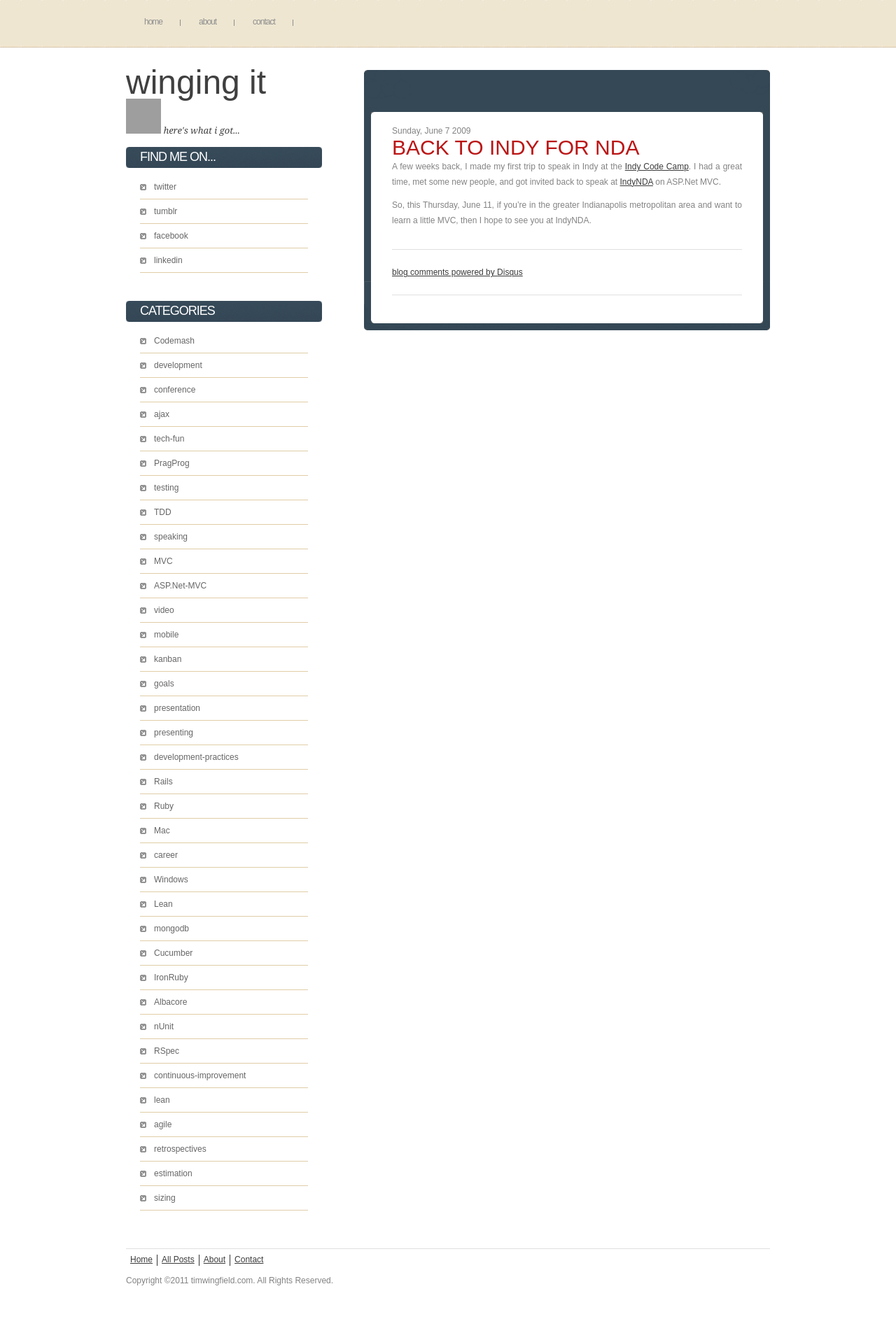
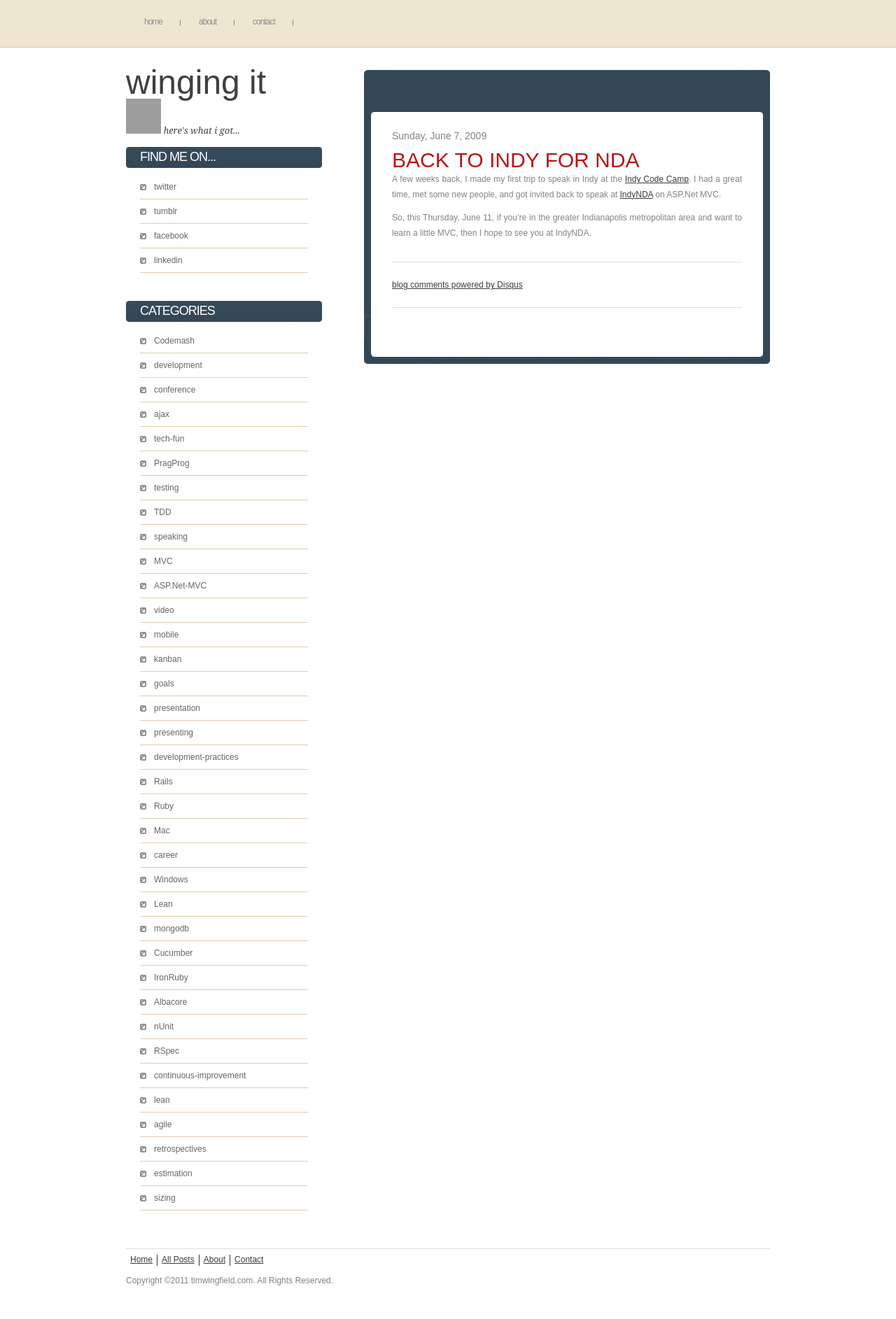
Before and after one commit to timwingfield/timwingfield.github.com, a Jekyll site: the page built from _posts/2009-06-07-back-to-indy-for-nda.md, in a window 1280 px wide. Shown: the whole page at 70% size. Built offline with Jekyll 4.4.1, drawn with Linux system fonts in a browser that asks for light colours; nearby versions of some CDN libraries; Markdown is read by kramdown in place of the engine named in the settings; comment, search, counter and statistics services are not loaded; grey boxes are pictures that could not be loaded.

Commit message:
got dates on the posts. renamed estimation rant to correct publish date

```diff
--- a/_includes/post.html
+++ b/_includes/post.html
@@ -1,6 +1,6 @@
 <div class="post">
 {% if content %}
-  {% capture date_format %}%A, %B %e %Y{% endcapture %}
+  {% capture date_format %}%A, %B %e, %Y{% endcapture %}
   <div class="timestamp">{{ post.date | date: date_format }}</div>
   {{ content }}
   <div id="comments">
--- a/index.html
+++ b/index.html
@@ -6,6 +6,9 @@ title: Winging It
 <div id="home">
   {% for post in paginator.posts %}
     <div>
+    {% capture date_format %}%A, %B %e, %Y{% endcapture %}
+    <div class="timestamp">{{ post.date | date: date_format }}</div>
+
     <h2 class="index-link"><a href="{{ post.url }}">{{ post.title }}</a></h2>
     {% include post.html %}
     </div>
--- a/stylesheets/style.css
+++ b/stylesheets/style.css
@@ -245,6 +245,10 @@ div#pagination ol li {
 
 /* Post */
 
+.post .timestamp, .timestamp{
+  margin: 6px 0 10px 0;
+  font-size: 14px;
+}
 .post h2 {
   font-size: 30px
 }
@@ -266,7 +270,7 @@ div#pagination ol li {
 }
 
 .post {
-	margin-bottom: 30px;
+	margin-bottom: 60px;
 	padding-bottom: 25px;
 	border-bottom: 1px solid #E0E0E0;
 }
```
Also changed, not shown: other parts of index.html (+1 -0 lines), _posts/2011-05-12-estimation-rant.md (renamed from _posts/2011-05-11-estimation-rant.md).
